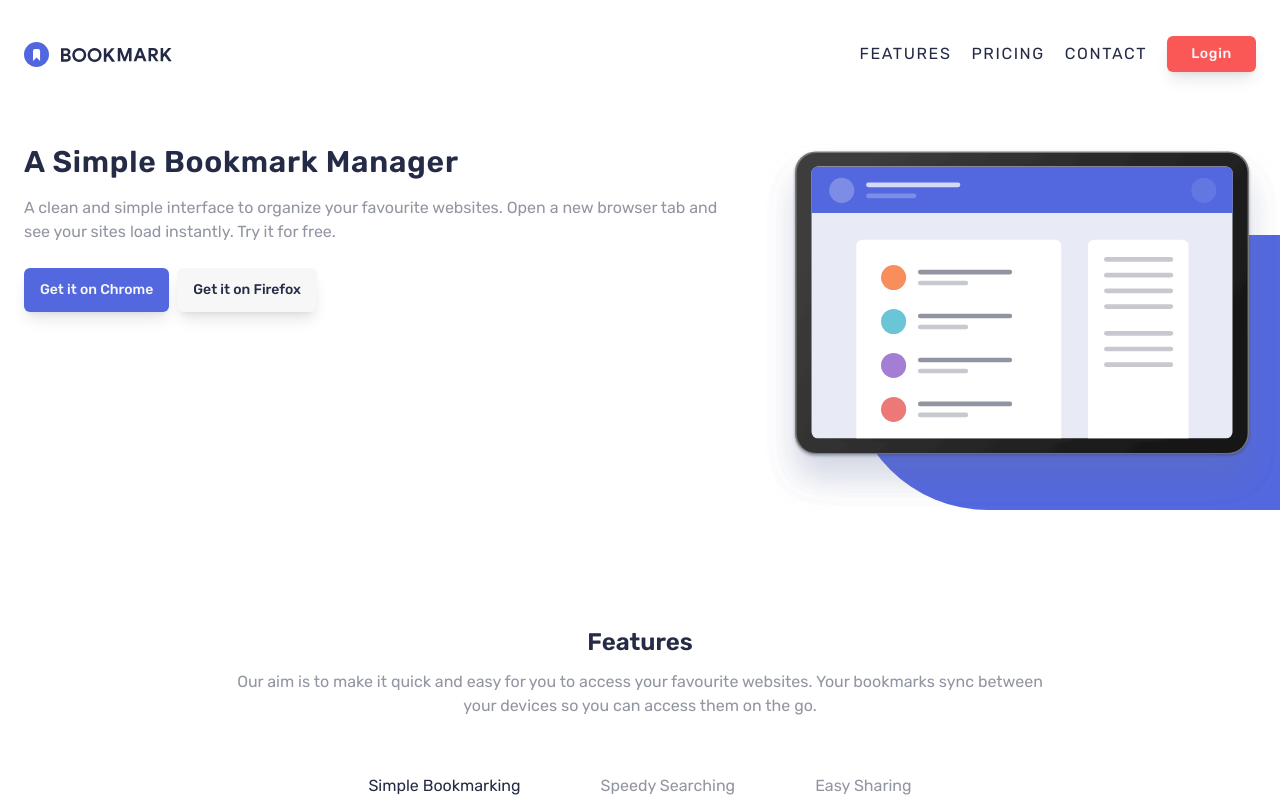
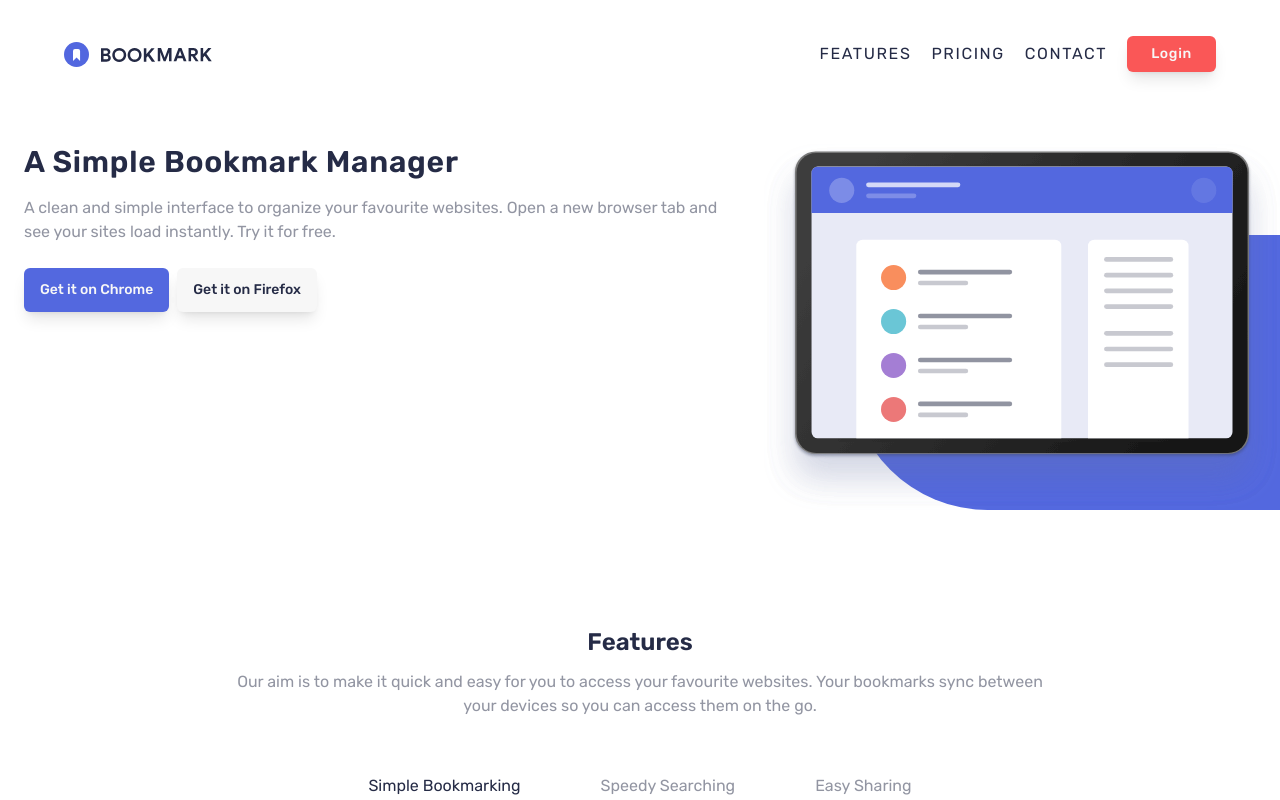
Before and after one commit to Abaljerind/bookmark-landing-page, a React (Vite) app: page / in a window 1280 px wide. Shown: the top 800 px of the page. Built offline with nearby package versions, Linux system fonts and the light colour scheme.

Commit message:
Applied styles for lg breakpoint to nav

```diff
--- a/src/components/NavBar.jsx
+++ b/src/components/NavBar.jsx
@@ -14,7 +14,7 @@ const NavBar = () => {
   const navItems = ["Features", "Pricing", "Contact"];
 
   return (
-    <nav className="relative px-6 py-9">
+    <nav className="relative px-6 py-9 lg:px-16">
       <div className="flex items-center justify-between md:hidden">
         <img
           src="./images/logo-bookmark.svg"
```
